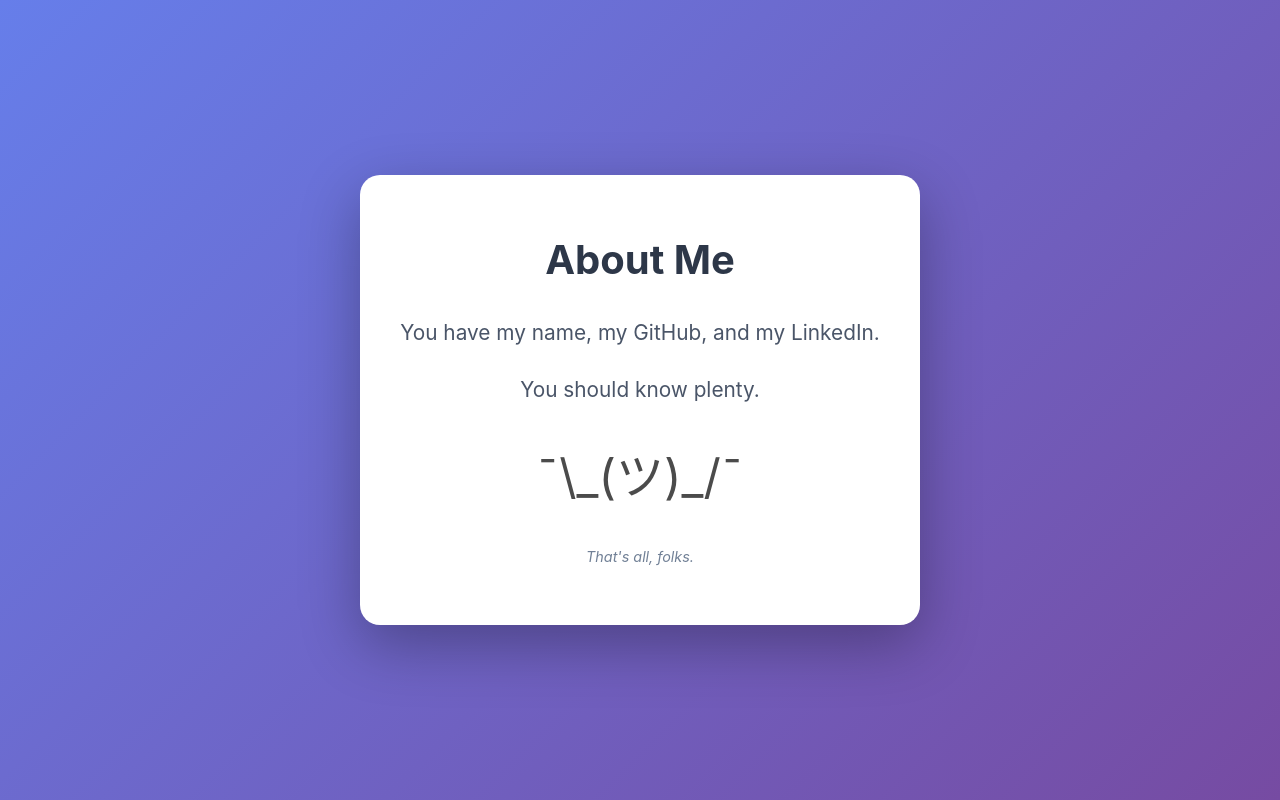
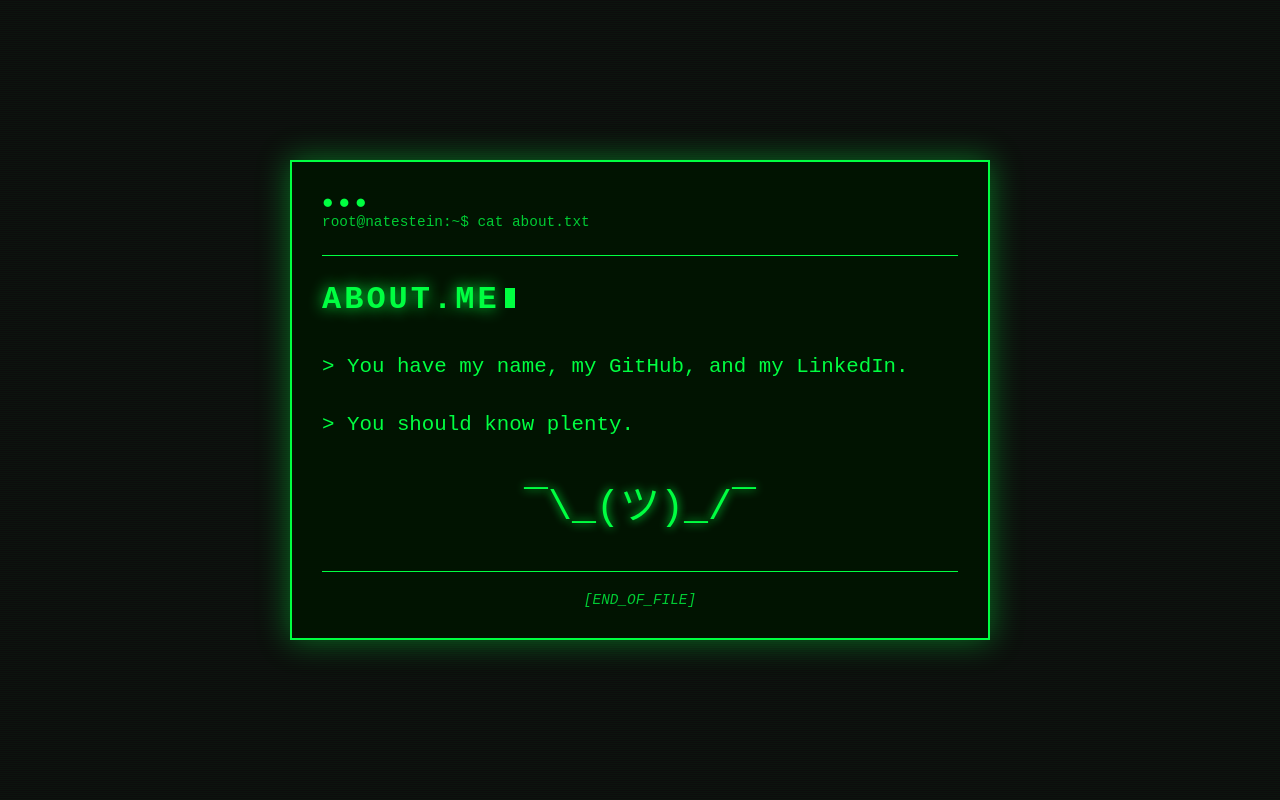
Before and after one commit to nstein5/natestein.com, a plain HTML site: page about-me.html in a window 1280 px wide. Drawn offline with Linux system fonts and the light colour scheme.

Commit message:
Update about-me.html

```diff
--- a/about-me.html
+++ b/about-me.html
@@ -12,78 +12,167 @@
         }
 
         body {
-            font-family: -apple-system, BlinkMacSystemFont, 'Segoe UI', Roboto, Oxygen, Ubuntu, Cantarell, sans-serif;
-            background: linear-gradient(135deg, #667eea 0%, #764ba2 100%);
+            font-family: 'Courier New', monospace;
+            background: #0d0d0d;
+            color: #00ff41;
             min-height: 100vh;
             display: flex;
             align-items: center;
             justify-content: center;
             padding: 20px;
+            overflow-x: hidden;
         }
 
-        .container {
-            background: white;
-            border-radius: 20px;
-            padding: 60px 40px;
-            max-width: 600px;
-            box-shadow: 0 20px 60px rgba(0, 0, 0, 0.3);
-            text-align: center;
+        /* Scanline effect */
+        body::before {
+            content: "";
+            position: fixed;
+            top: 0;
+            left: 0;
+            width: 100%;
+            height: 100%;
+            background: repeating-linear-gradient(
+                0deg,
+                rgba(0, 255, 65, 0.03),
+                rgba(0, 255, 65, 0.03) 1px,
+                transparent 1px,
+                transparent 2px
+            );
+            pointer-events: none;
+            z-index: 1;
+        }
+
+        .terminal {
+            max-width: 700px;
+            width: 100%;
+            border: 2px solid #00ff41;
+            background: rgba(0, 20, 0, 0.9);
+            padding: 30px;
+            box-shadow: 0 0 30px rgba(0, 255, 65, 0.4);
+            position: relative;
+            z-index: 2;
+        }
+
+        .terminal-header {
+            border-bottom: 1px solid #00ff41;
+            padding-bottom: 15px;
+            margin-bottom: 25px;
+            position: relative;
+        }
+
+        .terminal-header::before {
+            content: "●●●";
+            color: #00ff41;
+            font-size: 1.2em;
+            letter-spacing: 5px;
+        }
+
+        .prompt {
+            color: #00cc33;
+            margin-bottom: 10px;
+            font-size: 0.9em;
         }
 
         h1 {
-            font-size: 2.5em;
-            color: #2d3748;
+            font-size: 2em;
+            color: #00ff41;
+            text-shadow: 0 0 15px #00ff41;
             margin-bottom: 30px;
-            font-weight: 700;
+            letter-spacing: 3px;
         }
 
-        .content {
+        .output {
             font-size: 1.3em;
-            color: #4a5568;
             line-height: 1.8;
-            margin-bottom: 20px;
+            margin: 20px 0;
+            color: #00ff41;
         }
 
         .shrug {
-            font-size: 3em;
+            font-size: 2.5em;
+            text-align: center;
             margin: 30px 0;
-            opacity: 0.7;
+            color: #00ff41;
+            text-shadow: 0 0 10px #00ff41;
         }
 
-        .footer {
+        .footer-text {
             margin-top: 40px;
+            padding-top: 20px;
+            border-top: 1px solid #00ff41;
+            text-align: center;
+            color: #00cc33;
             font-size: 0.9em;
-            color: #718096;
             font-style: italic;
         }
 
+        .cursor {
+            display: inline-block;
+            width: 10px;
+            height: 20px;
+            background: #00ff41;
+            animation: blink 1s infinite;
+            margin-left: 5px;
+        }
+
+        @keyframes blink {
+            0%, 50% { opacity: 1; }
+            51%, 100% { opacity: 0; }
+        }
+
+        /* Glitch effect on hover */
+        .terminal:hover h1 {
+            animation: glitch 0.3s ease;
+        }
+
+        @keyframes glitch {
+            0% { transform: translate(0); }
+            20% { transform: translate(-2px, 2px); }
+            40% { transform: translate(-2px, -2px); }
+            60% { transform: translate(2px, 2px); }
+            80% { transform: translate(2px, -2px); }
+            100% { transform: translate(0); }
+        }
+
         @media (max-width: 600px) {
-            .container {
-                padding: 40px 30px;
+            .terminal {
+                padding: 20px;
             }
 
             h1 {
-                font-size: 2em;
+                font-size: 1.5em;
             }
 
-            .content {
+            .output {
                 font-size: 1.1em;
+            }
+
+            .shrug {
+                font-size: 2em;
             }
         }
     </style>
 </head>
 <body>
-    <div class="container">
-        <h1>About Me</h1>
-        <div class="content">
-            You have my name, my GitHub, and my LinkedIn.
+    <div class="terminal">
+        <div class="terminal-header">
+            <div class="prompt">root@natestein:~$ cat about.txt</div>
         </div>
-        <div class="content">
-            You should know plenty.
+
+        <h1>ABOUT.ME<span class="cursor"></span></h1>
+
+        <div class="output">
+            &gt; You have my name, my GitHub, and my LinkedIn.
         </div>
+
+        <div class="output">
+            &gt; You should know plenty.
+        </div>
+
         <div class="shrug">¯\_(ツ)_/¯</div>
-        <div class="footer">
-            That's all, folks.
+
+        <div class="footer-text">
+            [END_OF_FILE]
         </div>
     </div>
 </body>
```
